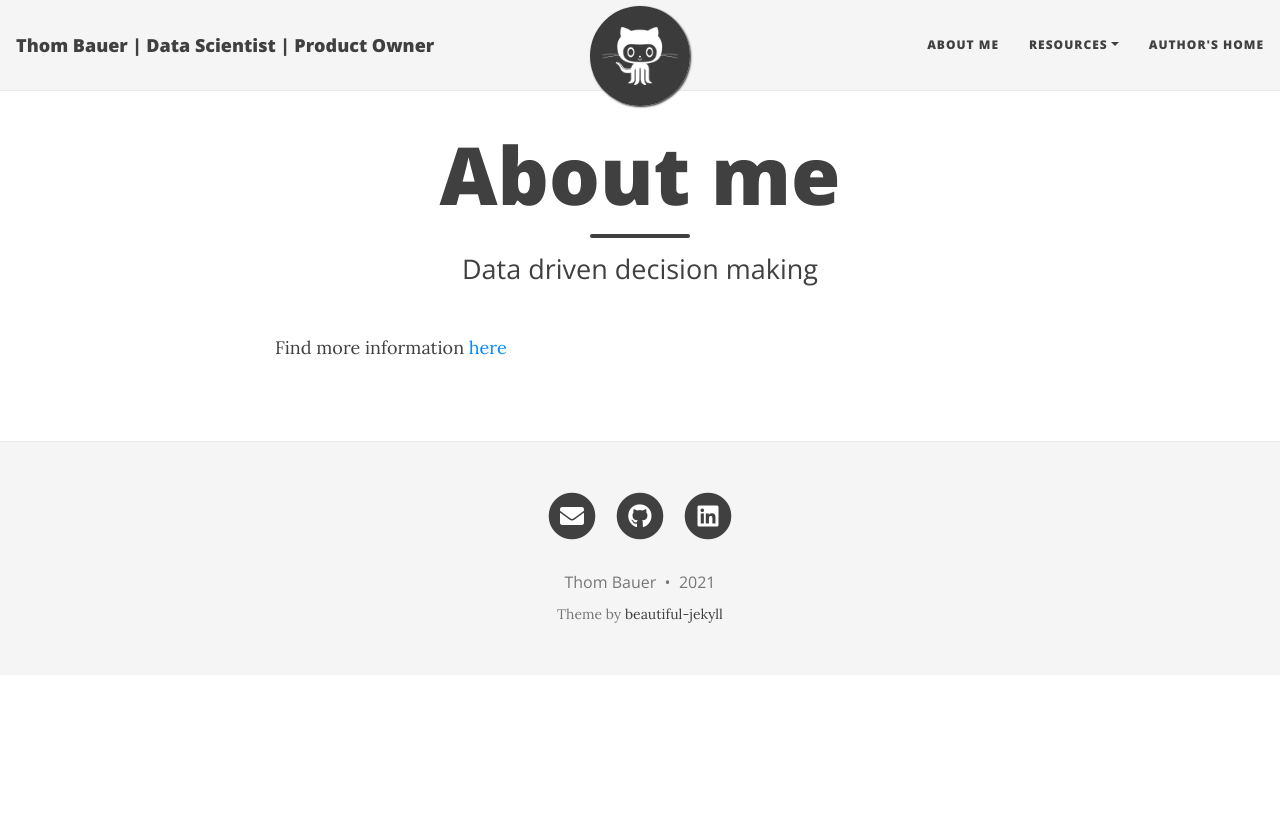
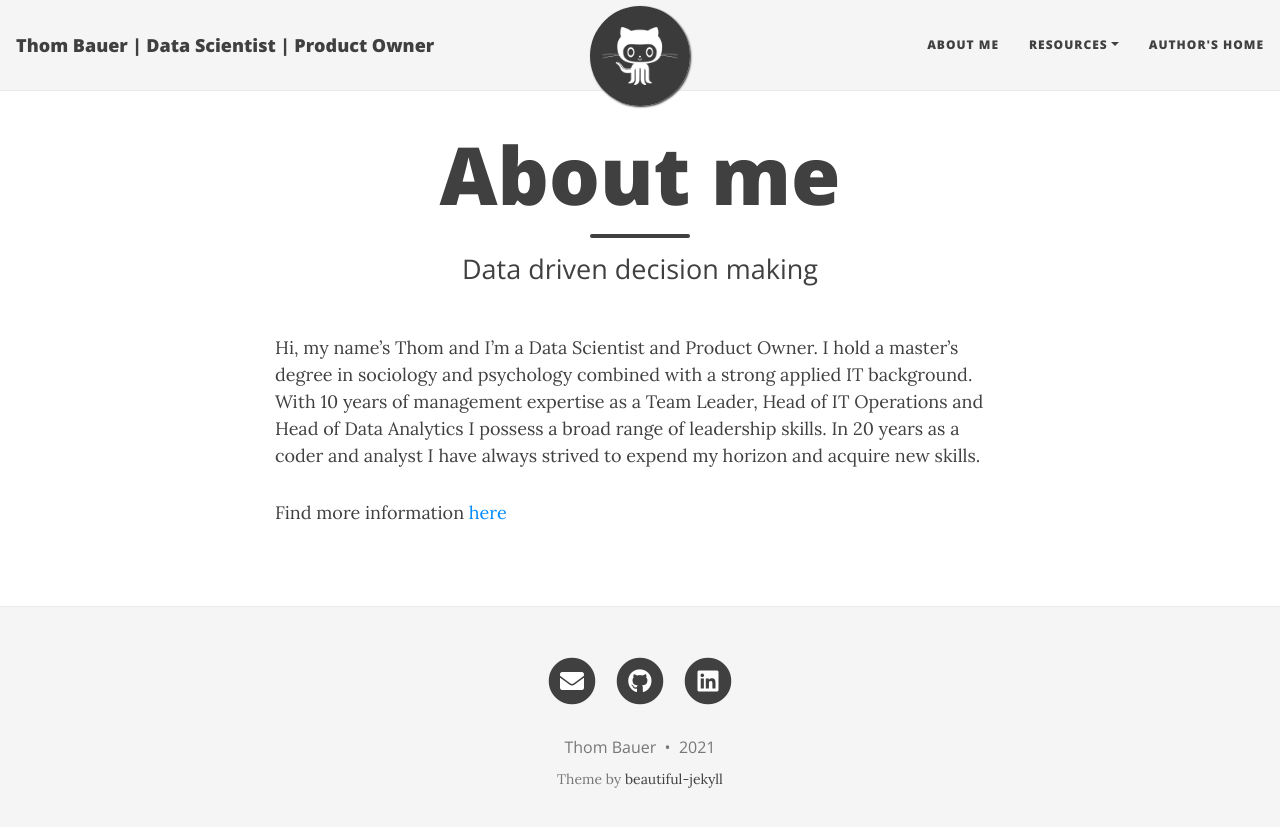
Before and after one commit to thombauer/thombauer.github.io, a Jekyll site: the page built from aboutme.md, in a window 1280 px wide. Shown: the top 827 px of the page. Built offline with Jekyll 4.4.1, drawn with Linux system fonts in a browser that asks for light colours; nearby versions of some CDN libraries.

Commit message:
Update aboutme.md

```diff
--- a/aboutme.md
+++ b/aboutme.md
@@ -4,4 +4,7 @@ title: About me
 subtitle: Data driven decision making
 ---
 
+Hi, my name's Thom and I'm a Data Scientist and Product Owner. I hold a master's degree in sociology and psychology combined with a strong applied IT background. With 10 years of management expertise as a Team Leader, Head of IT Operations and Head of Data Analytics I possess a broad range of leadership skills. In 20 years as a coder and analyst I have always strived to expend my horizon and acquire new skills.
+
+
 Find more information [here](https://thombauer.github.io/resume/)
```
